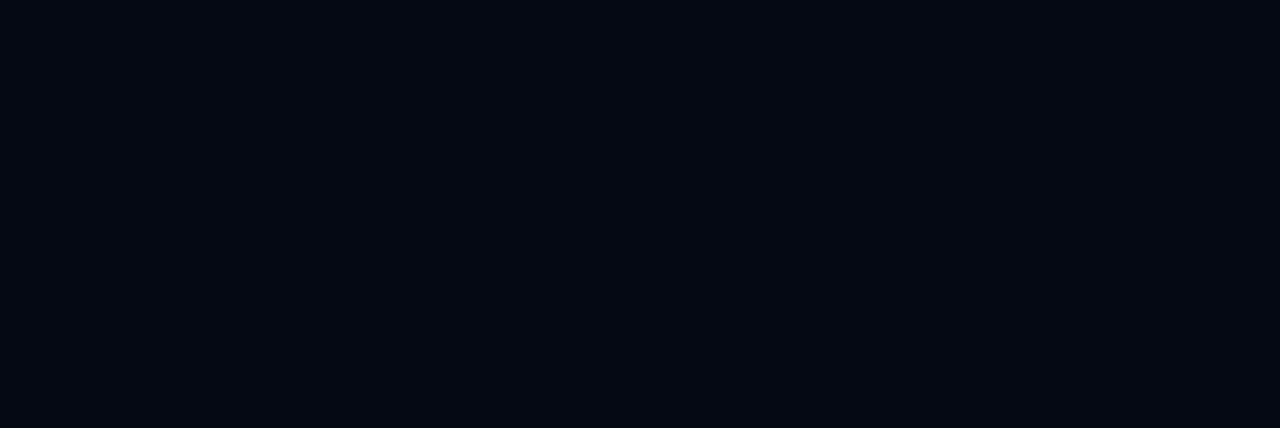
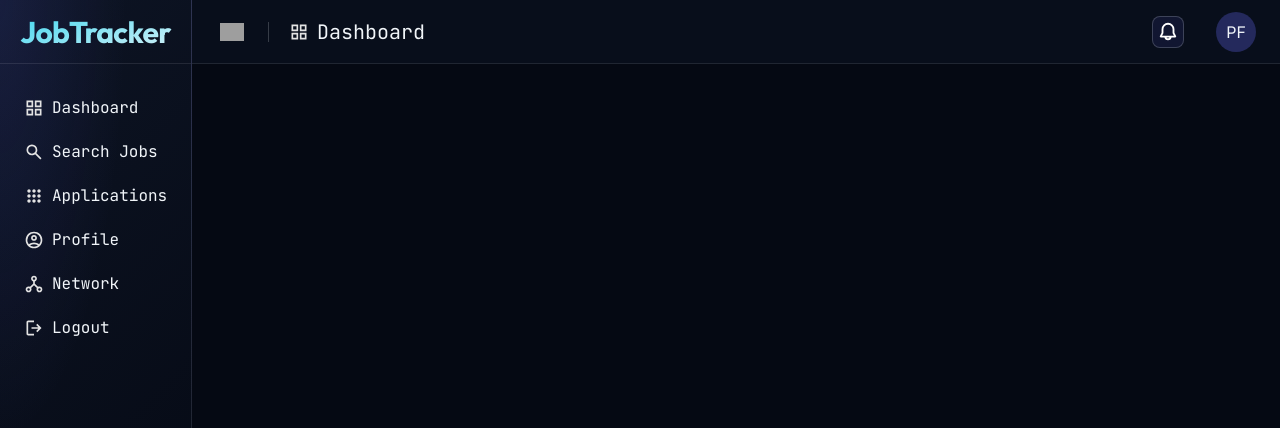
Before and after one commit to rt2248/Job_Tracker, a React (Vite) app in the folder Frontend/: page /jobsearch in a window 1280 px wide. Before the commit this address had no page. Shown: the top 428 px of the page. Built offline with nearby package versions, Linux system fonts and the light colour scheme; sample sign-in values are in the browser's storage; grey boxes are pictures that could not be loaded.

Commit message:
feat: add job search feature with dedicated page, sidebar navigation, and route

```diff
--- a/Frontend/src/components/dashboard_page/SideBar.jsx
+++ b/Frontend/src/components/dashboard_page/SideBar.jsx
@@ -5,12 +5,14 @@ import logout from "../../assets/icons/logout.svg"
 import profile from "../../assets/icons/profile.svg"
 import apps from "../../assets/icons/apps.svg"
 import networknode from "../../assets/icons/networknode.svg"
+import search from "../../assets/icons/search.svg"
 import LogoutModal from "./LogoutModal"
 
 const navItems = [
     { title: "Dashboard", icon: dashboard, link: "/dashboard" },
+    { title: "Search Jobs", icon: search, link: "/jobsearch" },
+    { title: "Applications", icon: apps, link: "/applications" },
     { title: "Profile", icon: profile, link: "/profile" },
-    { title: "Applications", icon: apps, link: "/applications" },
     { title: "Network", icon: networknode, link: "/network" },
     { title: "Logout", icon: logout, link: "/login" },
 ]
--- a/Frontend/src/constants/jobType.js
+++ b/Frontend/src/constants/jobType.js
@@ -3,4 +3,5 @@ export const JOB_TYPE_META = {
     fulltime: { label: "Full-time", color: "indigo" },
     parttime: { label: "Part-time", color: "violet" },
     contract: { label: "Contract", color: "amber" },
+    freelance: { label: "Freelance", color: "pink" },
 };
--- /dev/null
+++ b/Frontend/src/pages/dashboard/JobSearch.jsx
@@ -0,0 +1,22 @@
+import { useState } from "react"
+import SideBar from "../../components/dashboard_page/SideBar"
+import TopBar from "../../components/dashboard_page/TopBar"
+
+
+const JobSearch = () => {
+    const [isSidebarOpen, setIsSidebarOpen] = useState(true)
+    const toggleSidebar = () => setIsSidebarOpen(!isSidebarOpen)
+    return (
+        <div className="flex h-screen overflow-hidden bg-canvas">
+            <SideBar isSidebarOpen={isSidebarOpen} />
+            <div className="flex flex-col flex-1 min-w-0">
+                <TopBar toggleSidebar={toggleSidebar} />
+                <main>
+
+                </main>
+            </div>
+        </div>
+    )
+}
+
+export default JobSearch
--- a/Frontend/src/routes/AppRoutes.jsx
+++ b/Frontend/src/routes/AppRoutes.jsx
@@ -8,6 +8,7 @@ import Dashboard from '../pages/dashboard/Dashboard'
 import Profile from '../pages/dashboard/Profile'
 import Applications from '../pages/dashboard/Applications'
 import Network from '../pages/dashboard/Network'
+import JobSearch from '../pages/dashboard/JobSearch'
 
 import ProtectedRoutes from './ProtectedRoutes'
 
@@ -38,6 +39,11 @@ const AppRoutes = () => {
           <Network />
         </ProtectedRoutes>
       } />
+      <Route path='/jobsearch' element={
+        <ProtectedRoutes>
+          <JobSearch />
+        </ProtectedRoutes>
+      } />
     </Routes>
   )
 }
```
Also changed, not shown: Frontend/src/assets/icons/search.svg (added).
